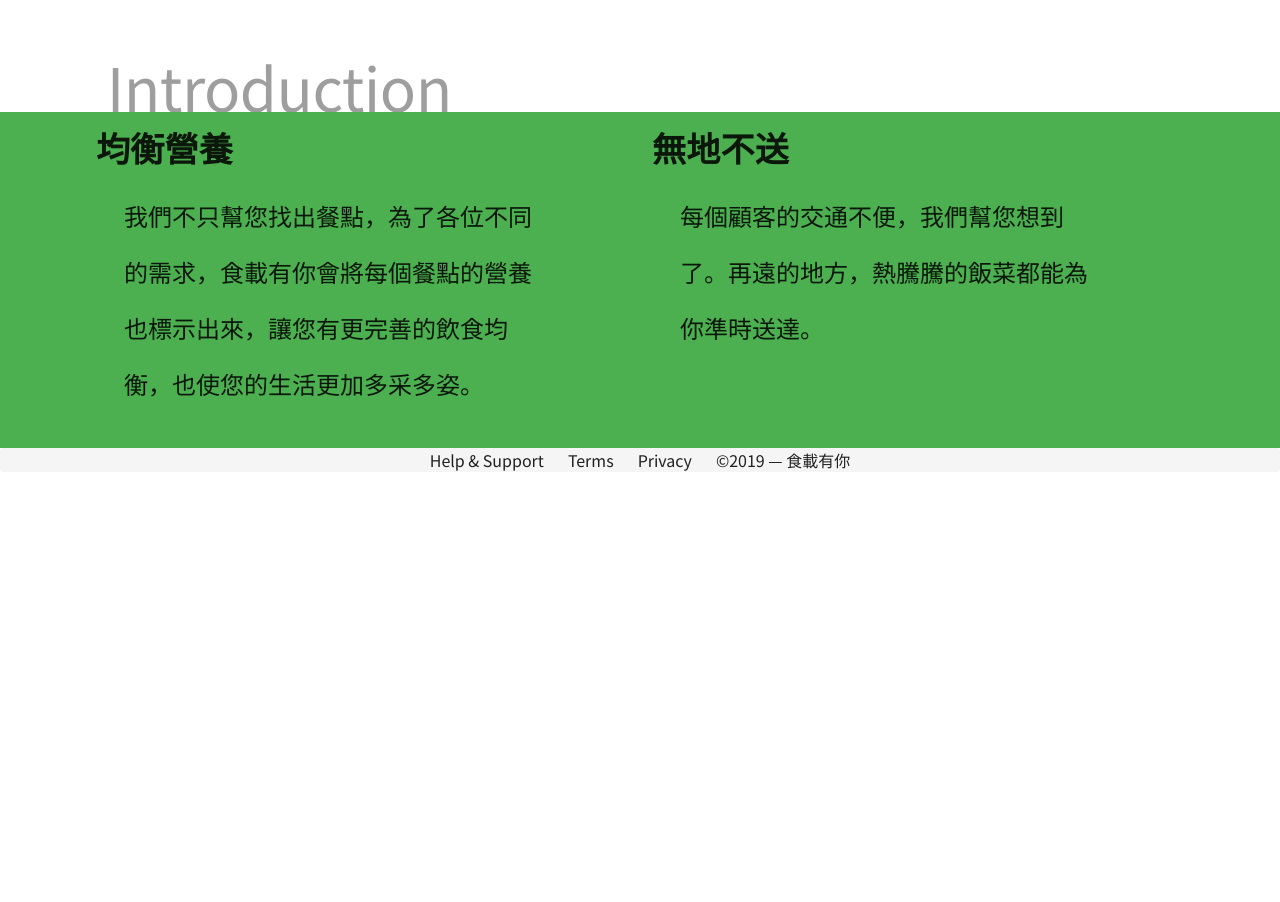
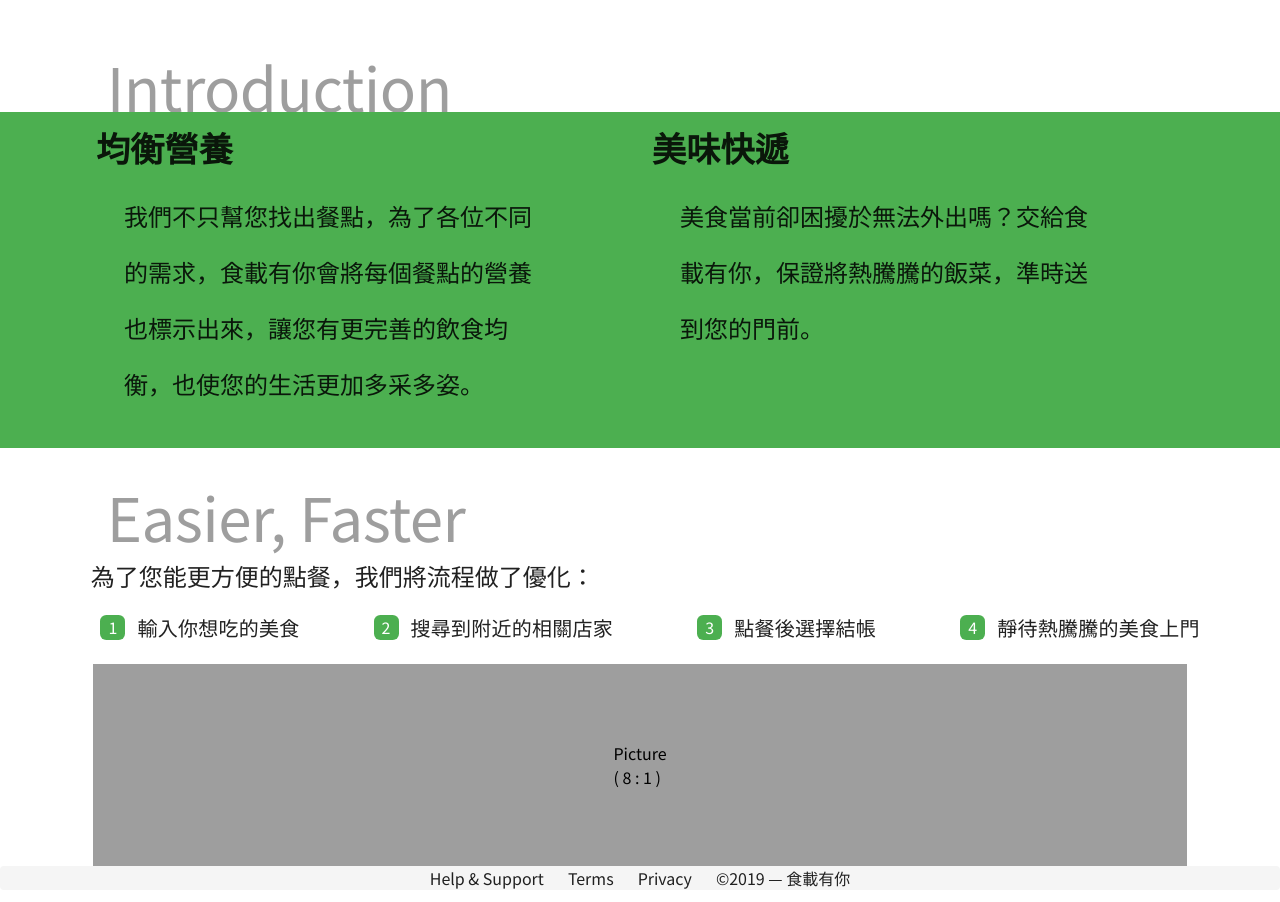
Before and after one commit to kingdom84521/FoodDelivery_FRONTEND, a Vue app in the folder client/: page /home in a window 1280 px wide. Shown: the part 600-1502 px from the top of the page. Before the commit the page ends 1084 px from the top, so only its background shows below. Built offline with nearby package versions, Linux system fonts and the light colour scheme.

Commit message:
second block finished

```diff
--- a/client/src/views/Home.vue
+++ b/client/src/views/Home.vue
@@ -20,8 +20,8 @@
             >
               <v-img
                 src="@/assets/logo.png"
-                max-height="85%"
-                max-width="85%"
+                max-height="75%"
+                max-width="75%"
                 contain
               >
               </v-img>
@@ -125,13 +125,13 @@
               >
                 <div>
                   <div class="display-1 font-weight-bold">
-                    無地不送
+                    美味快遞
                   </div>
                   <div
                     class="headline ml-2 pa-5"
                     style="line-height: 3.5rem; width: 85%"
                   >
-                    每個顧客的交通不便，我們幫您想到了。再遠的地方，熱騰騰的飯菜都能為你準時送達。
+                    美食當前卻困擾於無法外出嗎？交給食載有你，保證將熱騰騰的飯菜，準時送到您的門前。
                   </div>
                 </div>
               </v-col>
@@ -140,15 +140,86 @@
         </v-sheet>
       </v-col>
     </v-row>
+    <v-spacer class="py-4"/>
+    <v-row
+      justify="center"
+      no-gutters
+    >
+      <v-col
+        cols="10"
+      >
+        <v-sheet color="transparent">
+          <div
+            class="display-3 grey--text"
+            style="line-height: 4.5rem"
+          >
+            Easier, Faster
+          </div>
+        </v-sheet>
+      </v-col>
+      <v-col
+        cols="10"
+        class="mr-8"
+      >
+        <v-sheet color="transparent">
+          <div class="headline mt-2">
+            為了您能更方便的點餐，我們將流程做了優化：
+          </div>
+        </v-sheet>
+      </v-col>
+      <v-col
+        cols="11"
+        class="mt-5"
+      >
+        <v-row no-gutters justify="space-around">
+          <v-col
+            v-for="( title, index ) in stepInfo"
+            :key="index"
+          >
+            <div class="d-flex flex-row justify-center align-center">
+              <div
+                class="success circle text-center mr-3 white--text"
+              >
+                {{ index + 1 }}
+              </div>
+              <div class="title">
+                {{ title }}
+              </div>
+            </div>
+          </v-col>
+        </v-row>
+        <v-row no-gutters justify="space-around" class="mt-5 mx-10">
+          <v-col
+            cols="12"
+          >
+            <div
+              class="grey black--text d-flex justify-center align-center"
+              style="height: 202.125px"
+            >
+              Picture
+              <br>
+                ( 8 : 1 )
+            </div>
+          </v-col>
+        </v-row>
+      </v-col>
+    </v-row>
   </div>
 </template>
 
 <script>
   export default {
     data: () => ({
-      keyword: ""
+      keyword: "",
+      stepInfo: [
+        "輸入你想吃的美食",
+        "搜尋到附近的相關店家",
+        "點餐後選擇結帳",
+        "靜待熱騰騰的美食上門"
+      ]
     }),
     methods: {
+
     }
   }
 </script>
@@ -158,4 +229,10 @@
     border: 1px #A4A4A4 solid !important ;
     border-radius: 5px
   }
+
+  .circle {
+    height: 25px ;
+    width: 25px ;
+    border-radius: 25% ;
+  }
 </style>
```
